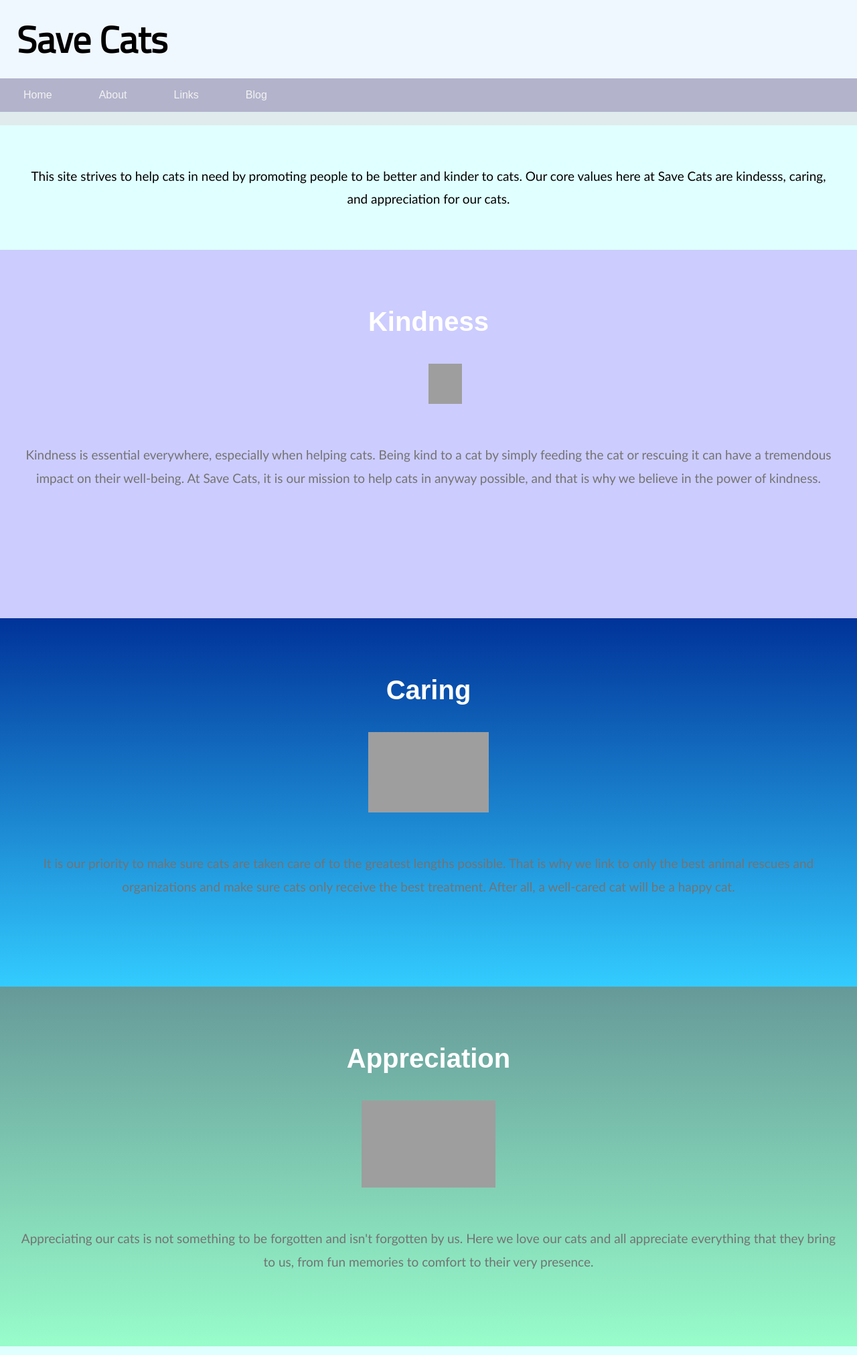
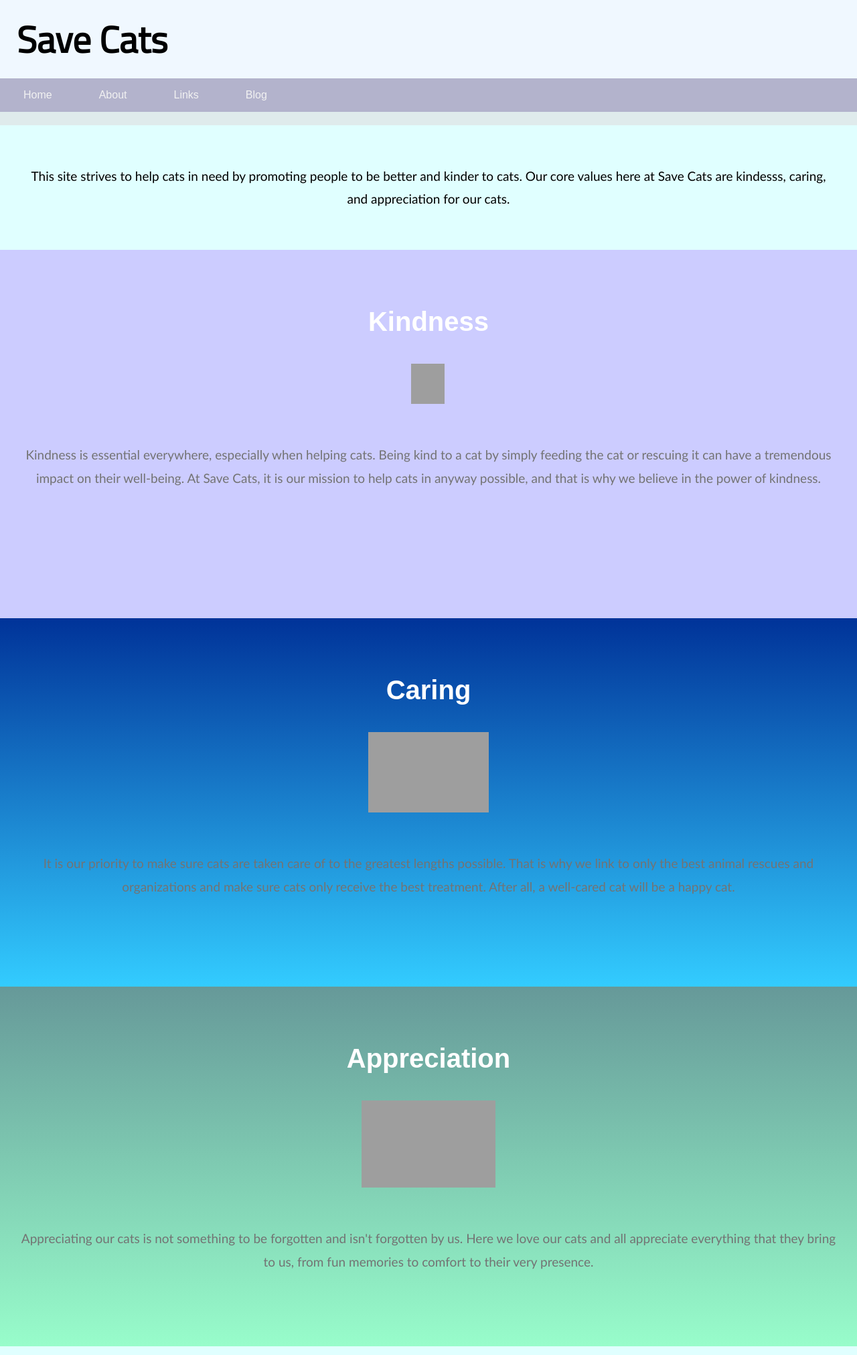
Before and after one commit to Jewel494/Jewel494.github.io, a Jekyll site: the page indexone.html, which Jekyll copies as it is, in a window 1280 px wide. Shown: the whole page at 67% size. Built offline with Jekyll 4.4.1, drawn with Linux system fonts in a browser that asks for light colours; some web fonts are replaced; grey boxes are pictures that could not be loaded.

Commit message:
Update indexone.html

```diff
--- a/indexone.html
+++ b/indexone.html
@@ -153,6 +153,7 @@ li {
 
 .miSlides {display: none}
 img {vertical-align: middle;}
+
 .textbtwn {
 text-align: center;
 padding-top: 45px;
@@ -161,13 +162,15 @@ font-weight: bold;
 color: white;
 font-family: 'Andika', sans-serif;
 }
+
 .align {
 display: block;
-margin-left: 50%;
+margin-left: 48%;
 margin-right: 50%;
 text-align: center;
 width: 12%;
 }
+
 .atext {
 text-align: center;
 padding-top: 40px;
```
